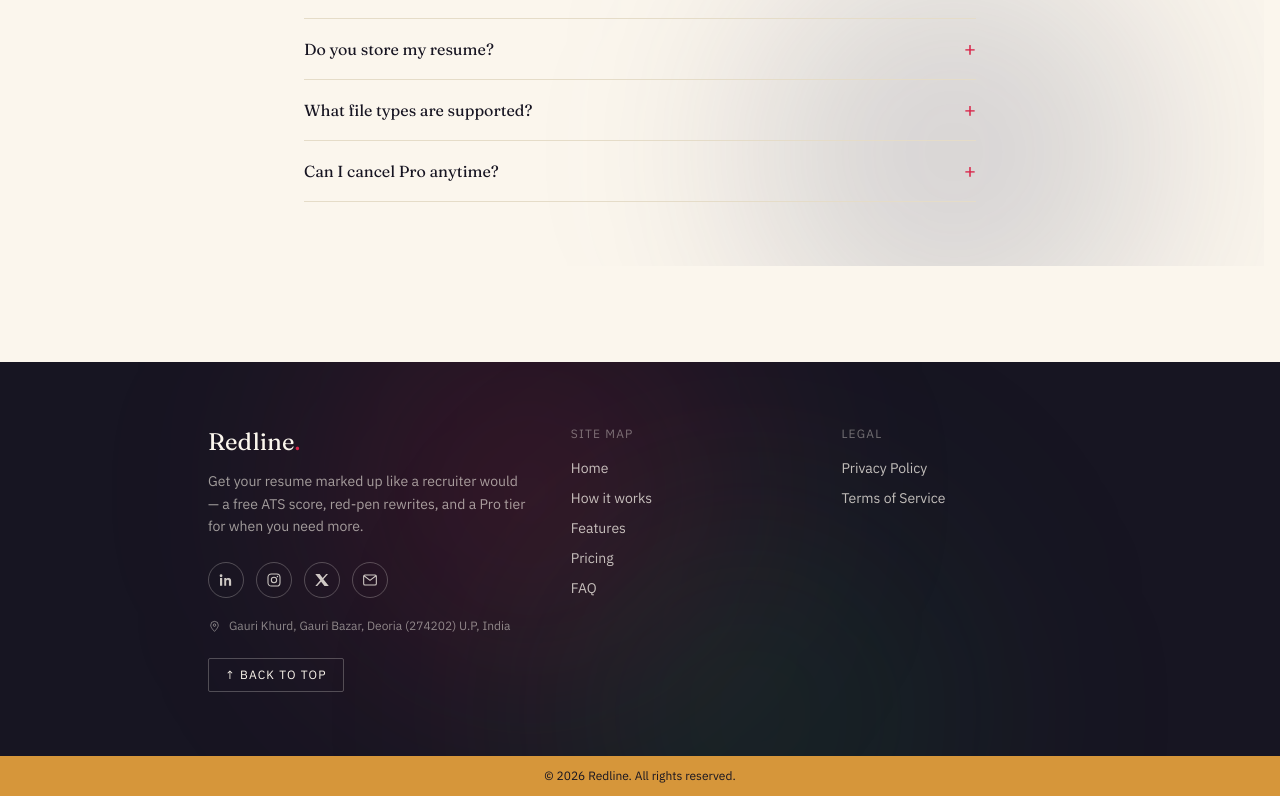
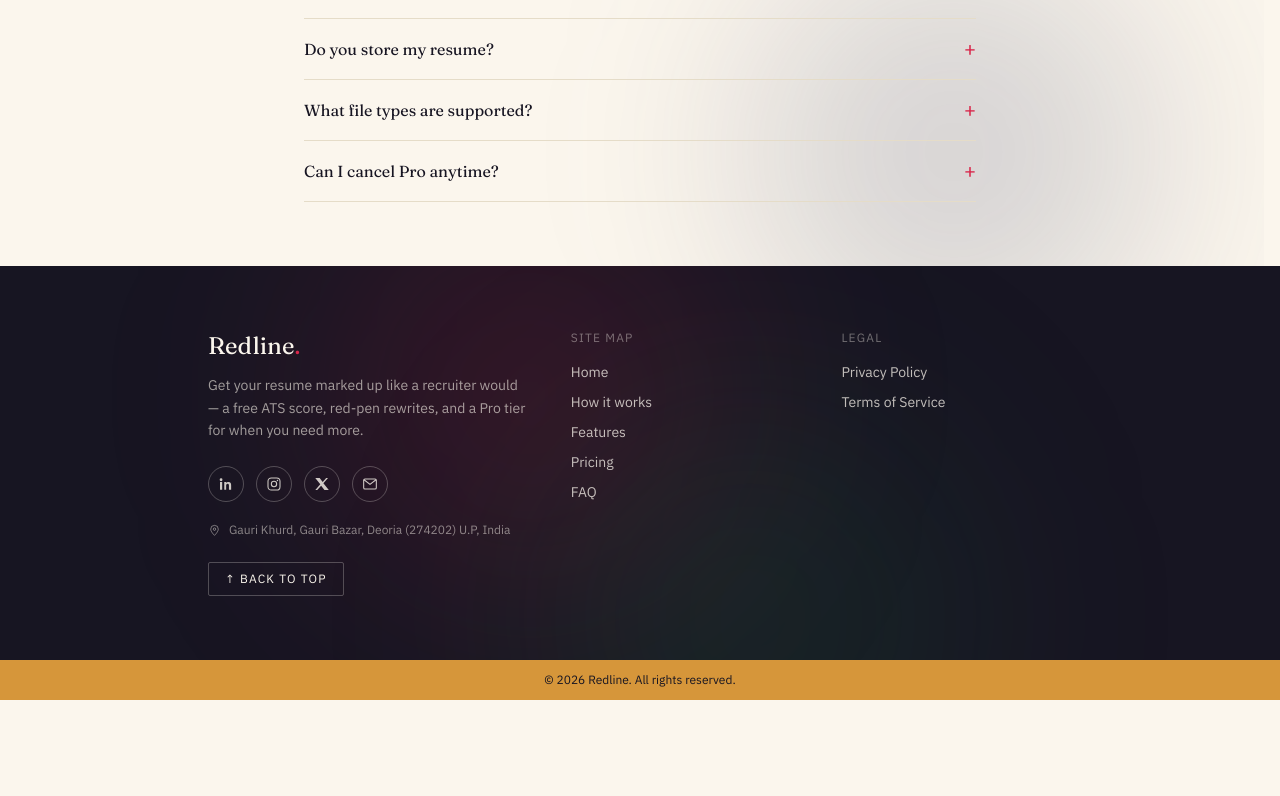
Before and after one commit to Shailesh103/AI-Resume-Analyzer, a React (Vite) app in the folder frontend/: page / in a window 1280 px wide. Shown: the part 4192-4988 px from the top of the page. After the commit the page ends 4892 px from the top, so only its background shows below. Built offline with nearby package versions, Linux system fonts and the light colour scheme; no server answers.

Commit message:
Update Footer.jsx

```diff
--- a/frontend/src/components/Footer.jsx
+++ b/frontend/src/components/Footer.jsx
@@ -101,7 +101,7 @@ export default function Footer({ setView, onGoHome }) {
   ]
 
   return (
-    <footer className="mt-24 bg-ink text-manuscript relative overflow-hidden isolate">
+    <footer className="mt-0 bg-ink text-manuscript relative overflow-hidden isolate">
       <div className="pointer-events-none absolute inset-0 -z-10">
         <div className="absolute -top-20 left-1/4 w-[420px] h-[420px] rounded-full bg-redline/15 blur-[110px]" />
         <div className="absolute -bottom-32 right-1/4 w-[420px] h-[420px] rounded-full bg-forest/15 blur-[110px]" />
```
